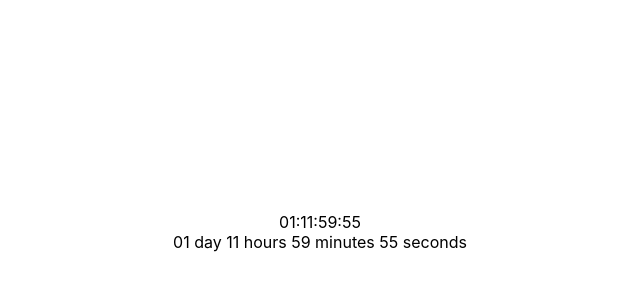
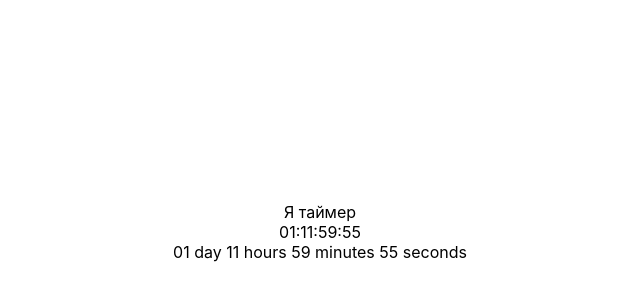
Before and after one commit to Sykpen/timer, a Next.js app in the folder task1/: page / in a window 1280 px wide. Shown: the part 168-468 px from the top of the page, without its empty margins (320-960 px from the left). Built offline with nearby package versions, Linux system fonts and the light colour scheme.

Commit message:
feat: add TimerText component

```diff
--- a/task1/components/Timer/index.js
+++ b/task1/components/Timer/index.js
@@ -8,7 +8,6 @@ const Timer = ({ date, dateFormatDate }) => {
 		// let endDate = dayjs(date, "MM-DD-YYYY");
 		let endDateDateFormat = dayjs(dateFormatDate);
 		const diff = endDateDateFormat.diff(nowDate);
-		console.log(dayjs(diff));
 		return diff;
 	};
 
--- /dev/null
+++ b/task1/components/TimerText/index.js
@@ -0,0 +1,11 @@
+import styles from "./style.module.css";
+
+const TimerText = ({ text }) => {
+	return (
+		<>
+			<div className={styles.timer_main}>{text}</div>
+		</>
+	);
+};
+
+export default TimerText;
--- a/task1/pages/index.js
+++ b/task1/pages/index.js
@@ -2,6 +2,7 @@ import Head from "next/head";
 import styles from "../styles/Home.module.css";
 import Timer from "../components/Timer";
 import dayjs from "dayjs";
+import TimetText from "../components/TimerText";
 
 export default function Home() {
 	const now = dayjs();
@@ -14,6 +15,7 @@ export default function Home() {
 			</Head>
 
 			<main className={styles.main}>
+				<TimetText text={"Я таймер"} />
 				<Timer date={"01-01-2021"} dateFormatDate={futureDateInDateFormat} />
 			</main>
 		</div>
```
Also changed, not shown: task1/components/TimerText/style.module.css (added).
